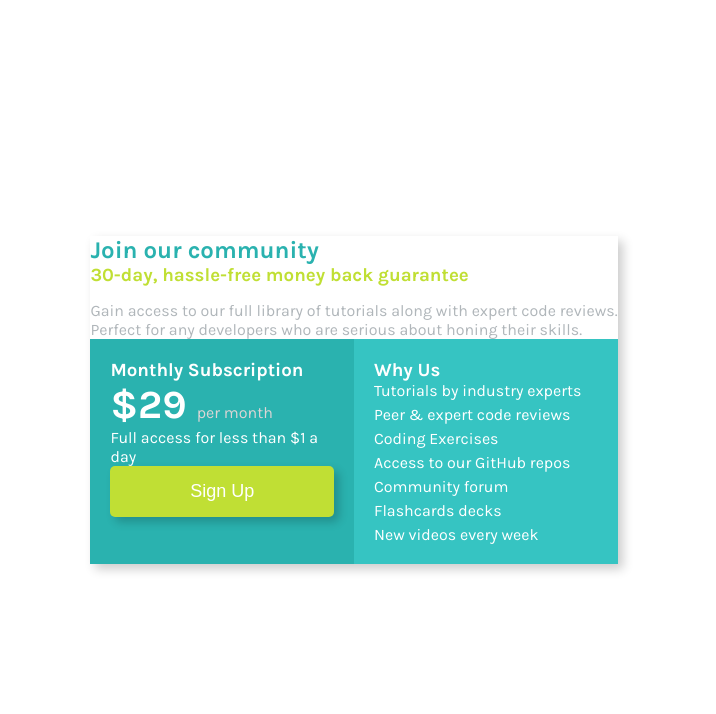
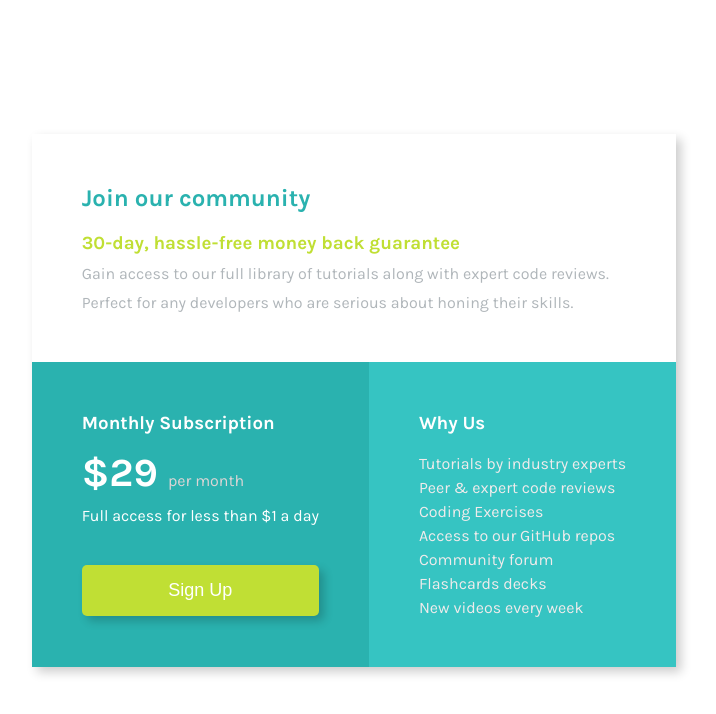
Before and after one commit to Bianca-Dascalescu/frontend-mentor-pricegrid, a plain HTML site: page index.html in a window 1280 px wide. Shown: the whole page, without its empty margins (286-1002 px from the left). Drawn offline with Linux system fonts and the light colour scheme.

Commit message:
fix desktop layout issues

```diff
--- a/style.css
+++ b/style.css
@@ -36,6 +36,9 @@
 }
 
 /* elements from top to bottom */
+#first-item {
+  padding: 50px;
+}
 
 #title {
   color: hsl(179, 62%, 43%);
@@ -43,21 +46,26 @@
 
 #sub-title {
   color: hsl(71, 73%, 54%);
-  padding-bottom: 15px;
+  margin-top: 20px;
 }
 
 .paragraph {
   color: hsl(204, 7%, 71%);
+  margin-top: 10px;
 }
 
 /* SECOND CONTAINER */
 
+#second-item {
+  padding: 50px;
+}
 #subscription-text {
   color: white;
 }
 
 #price {
   color: rgb(221, 213, 213);
+  margin-top: 15px;
 }
 
 #price span {
@@ -68,6 +76,8 @@
 
 #sub-price {
   color: white;
+  white-space: nowrap;
+  margin-top: 10px;
 }
 
 /* end of price section */
@@ -83,6 +93,7 @@
   border-radius: 5px;
   padding: 15px;
   box-shadow: 5px 5px 10px rgba(0, 0, 0, 0.2);
+  margin-top: 40px;
 }
 
 #signup-button:hover {
@@ -90,12 +101,17 @@
 }
 
 /* 3rd container, details */
+#third-item {
+  padding: 50px;
+}
+
 #details {
   color: white;
+  padding-bottom: 20px;
 }
 
 #details-list {
-  color: white;
+  color: rgb(240, 235, 235);
   list-style: none;
 }
 
```
